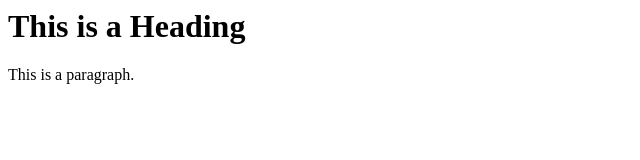
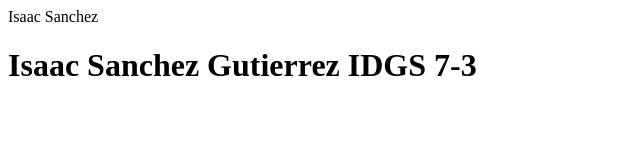
Before and after one commit to IsaacUtslrc/IsaacUtslrc.github.io, a plain HTML site: page index.html in a window 1280 px wide. Shown: the whole page, without its empty margins (0-640 px from the left). Drawn offline with Linux system fonts and the light colour scheme.

Commit message:
otro update

```diff
--- a/index.html
+++ b/index.html
@@ -1,10 +1,10 @@
 <html>
 <head>
+  Isaac Sanchez
 </head>
 <body>
 
-<h1>This is a Heading</h1>
-<p>This is a paragraph.</p>
+<h1>Isaac Sanchez Gutierrez IDGS 7-3</h1>
 
 </body>
 </html>
```
